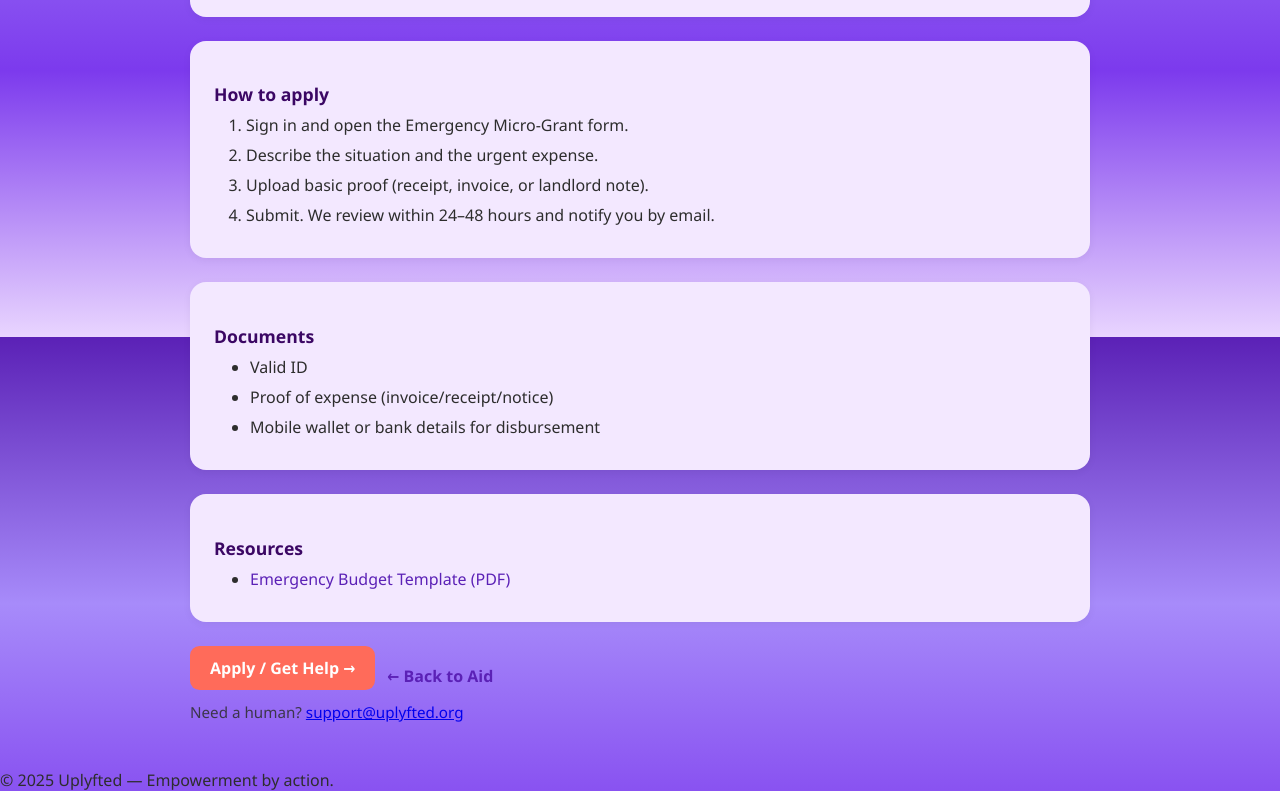
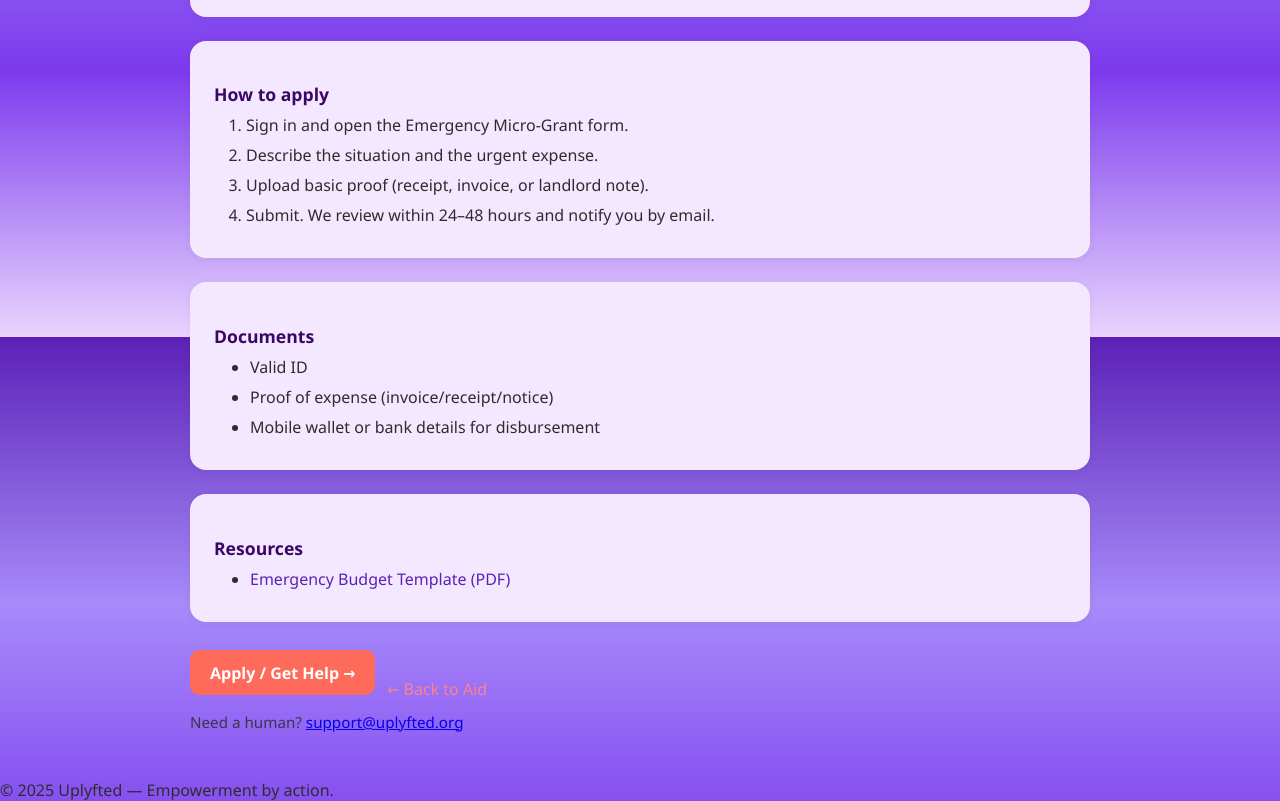
Before and after one commit to Sparshar-Njuguna/UPLYFTED, a React (Vite) app: page /aid/1 in a window 1280 px wide. Shown: the part 463-1264 px from the top of the page. Built offline with nearby package versions, Linux system fonts and the light colour scheme.

Commit message:
Replaced the backlink hover rule

```diff
--- a/src/styles/CommunityDetail.css
+++ b/src/styles/CommunityDetail.css
@@ -27,3 +27,17 @@
   border-radius: 1rem;
   box-shadow: 0 2px 6px rgba(0, 0, 0, 0.05);
 }
+
+.back-link {
+  display: inline-block;
+  margin-top: 2rem;
+  font-weight: 500;
+  color: #FE828C;
+  text-decoration: none;
+  transition: color 0.2s, transform 0.2s;
+}
+
+.back-link:hover {
+  color: #7c3aed;
+  transform: scale(1.05);
+}
```
